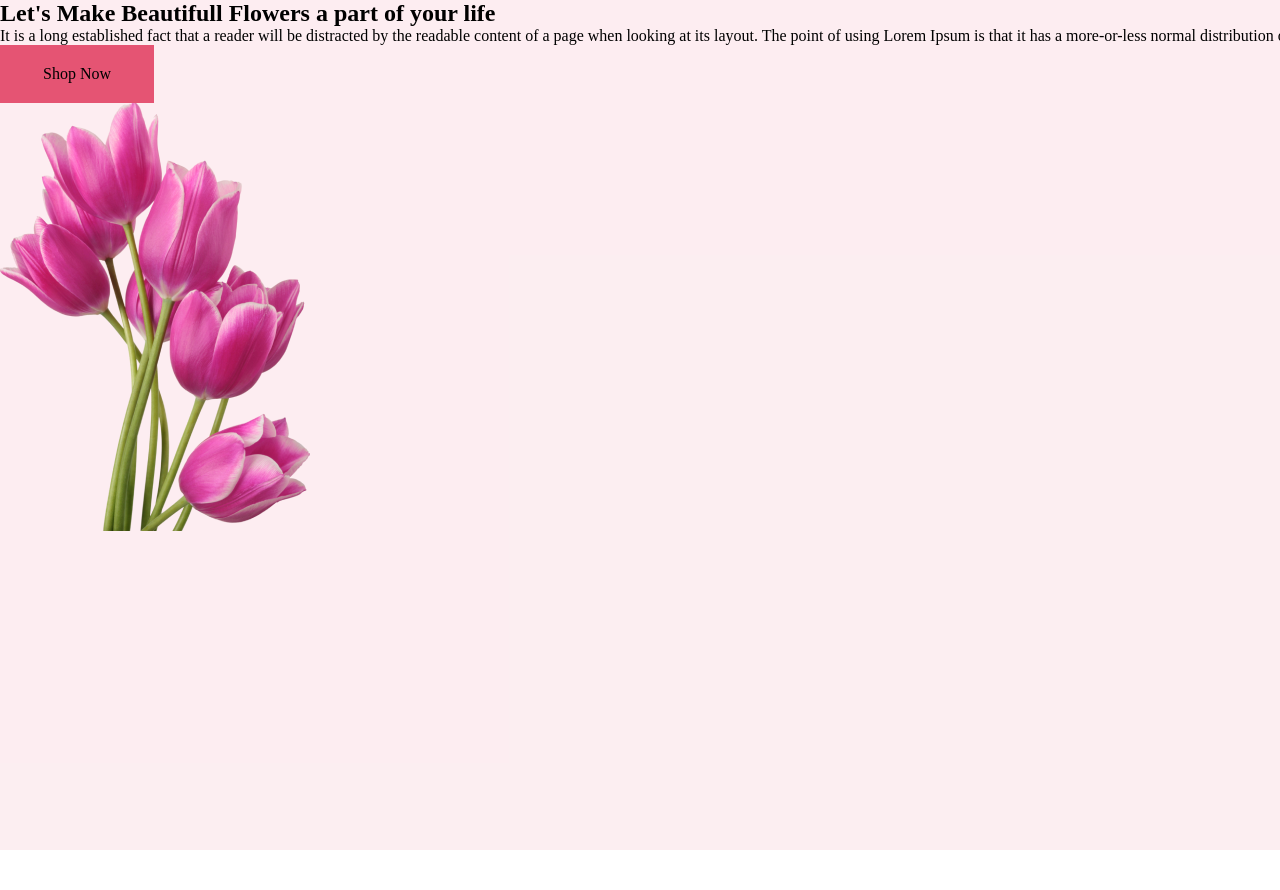
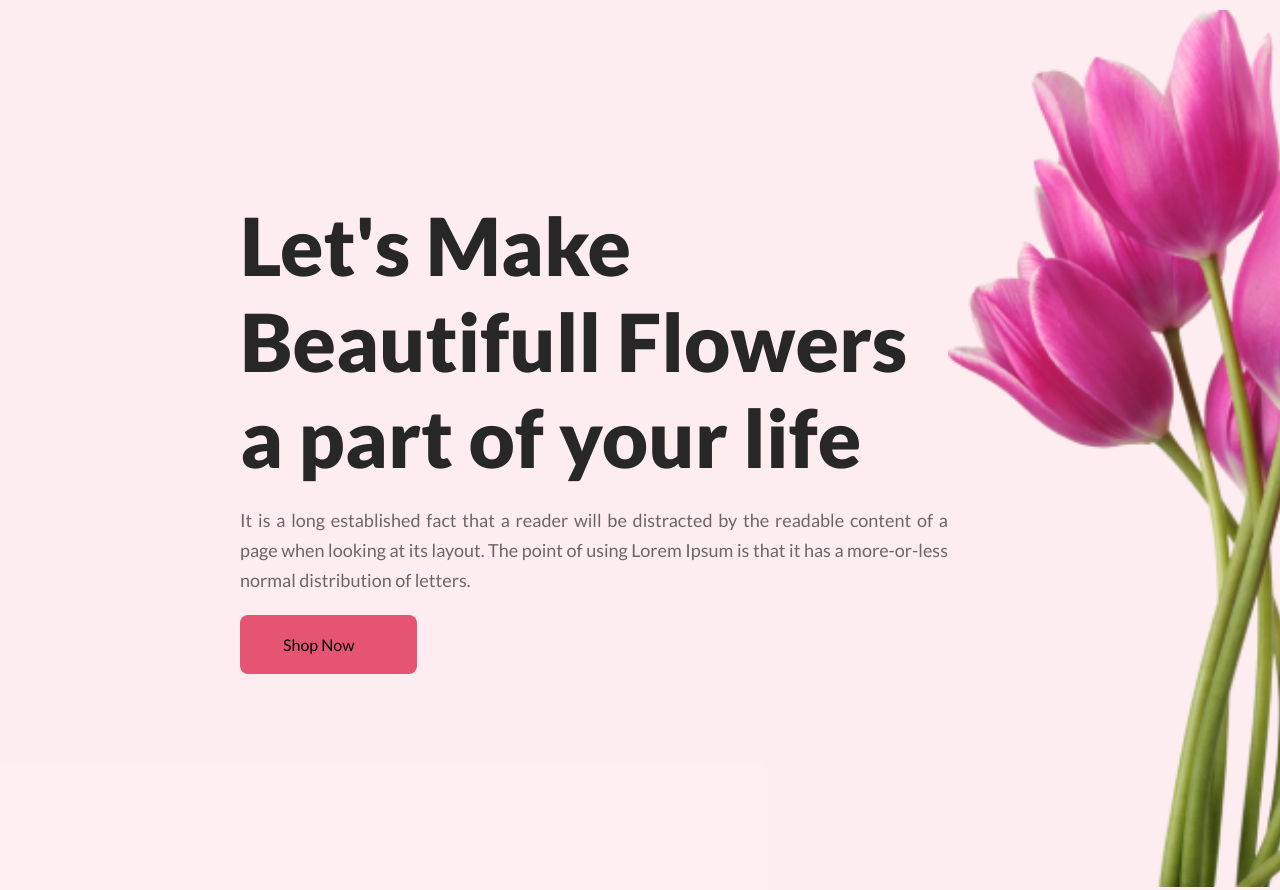
Before and after one commit to 0baydulKuasha/Flower-Asset-1, a plain HTML site: page index.html in a window 1280 px wide. Shown: the top 890 px of the page. Before the commit the page ends 850 px from the top, so only its background shows below. Drawn offline with Linux system fonts and the light colour scheme.

Commit message:
header part add

```diff
--- a/Css/style.css
+++ b/Css/style.css
@@ -4,22 +4,49 @@
     padding: 0;
 }
 body{
-    font-family: Loto;
+    font-family: 'Lato', sans-serif;
 }
 .btn{
     display: inline-flex;
     padding: 20px 43px;
     align-items: flex-start;
     background: #E55473;
-    border: 8px;
+    border-radius: 8px;
+    width: 91px;
 }
 .background{
     width: 1920px;
-    height: 850px;
     background: rgba(229, 84, 115, 0.10);
 }
-.section{
+.Container{
     width: 1440px;
-    height: 320px;
+    margin: 0 auto;
+    display: flex;
+}
+.Container .head-text-part{
+    display: flex;
+    width: 708px;
+    flex-direction: column;
+    flex-shrink: 0;
+    padding: 197px 0 147px 0 ;
 
 }
+.Container .head-text-part h1{
+    color: #272727;
+    font-family: lato, sans-serif;
+    font-size: 80px;
+    font-weight: 800;
+}
+.Container .head-text-part p{
+    font-family: lato, sans-serif;
+    font-size: 18px;
+    font-weight: 400;
+    line-height: 30px;
+    color: rgba(39, 39, 39, 0.68);
+    text-align: justify;
+    padding: 20px 0 20px 0;
+}
+.Container .images-part img{
+    width: 635px;
+    padding: 10px 0 0 0;
+}
```
